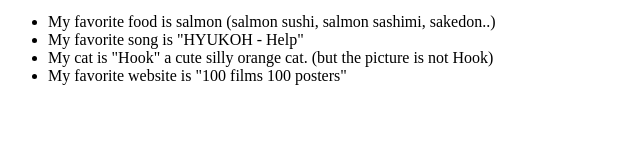
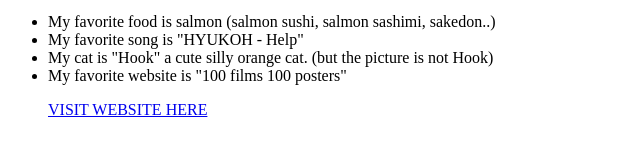
Before and after one commit to n1yhc/UIDesign1, a plain HTML site: page index.html in a window 1280 px wide. Shown: the part 421-574 px from the top of the page, without its empty margins (0-640 px from the left). Drawn offline with Linux system fonts and the light colour scheme.

Commit message:
link edit 3

```diff
--- a/index.html
+++ b/index.html
@@ -24,7 +24,7 @@
         <li>My favorite food is salmon (salmon sushi, salmon sashimi, sakedon..) </li>
         <li>My favorite song is "HYUKOH - Help" </HYUKOH></li>
         <li>My cat is "Hook" a cute silly orange cat. (but the picture is not Hook)  </HYUKOH></li>
-        <li>My favorite website is "100 films 100 posters" <a href="http://100films100posters.com//"></a></li>
+        <li>My favorite website is "100 films 100 posters" <a href="http://100films100posters.com//"><p> VISIT WEBSITE HERE </p></a></li>
       </ul>
 
     </div>
```
